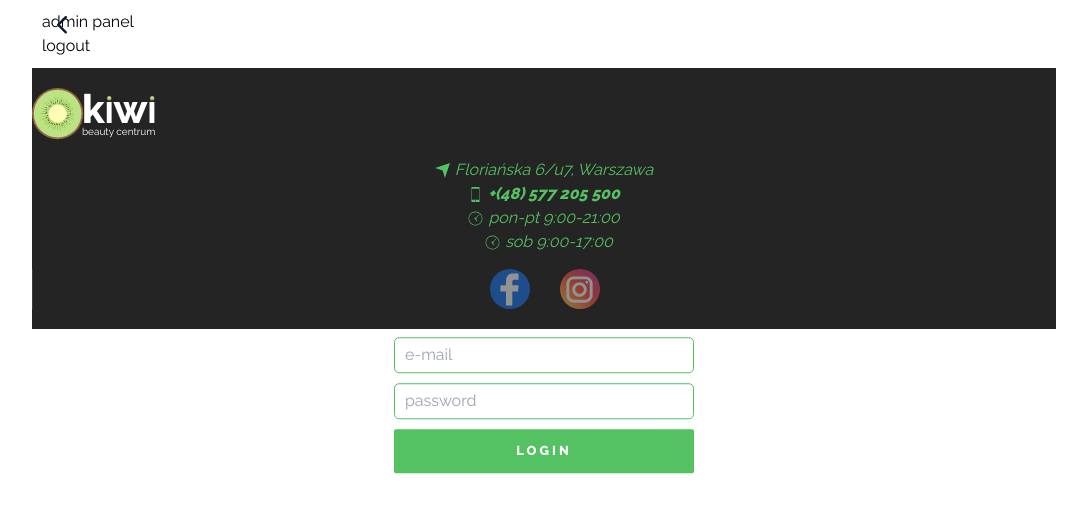
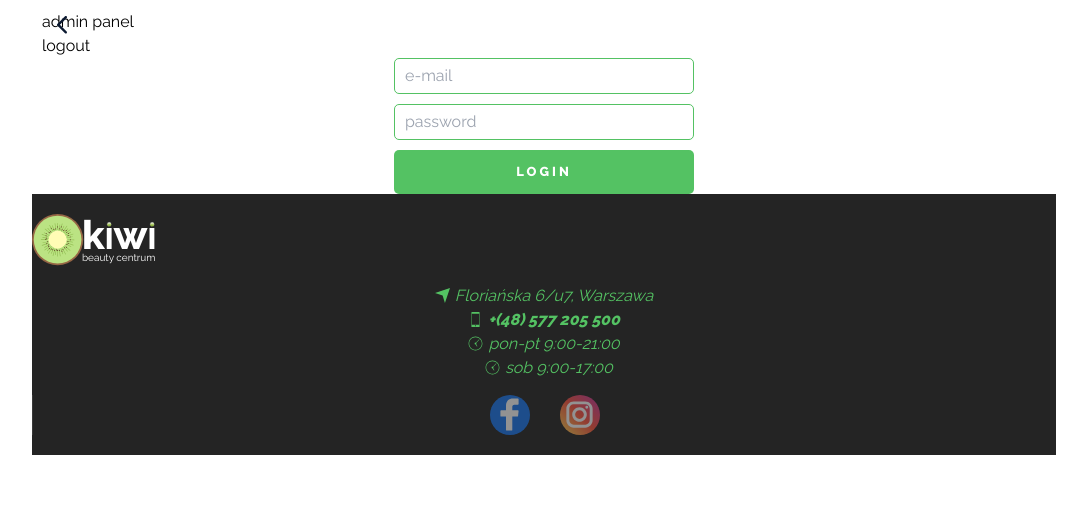
Before and after one commit to vomarchuk/kiwi-beauty-center, a React (Create React App) app: page /adminPanel in a window 1280 px wide. Shown: the top 512 px of the page, without its empty margins (96-1183 px from the left). Built offline with nearby package versions, Linux system fonts and the light colour scheme; no server answers.

Commit message:
recoding Button,FoginForn  module.scss  to tailwind

```diff
--- a/src/components/Button/Button.jsx
+++ b/src/components/Button/Button.jsx
@@ -1,8 +1,7 @@
-import s from "./Button.module.scss";
-export const Button = ({ name, variant, typeBtn, onClick }) => {
+export const Button = ({ name, className, typeBtn, onClick }) => {
   return (
     <button
-      className={`${s["button"]}  ${s[variant]}`}
+      className={`inline-block max-w-300 py-[12px] px-[30px] bg-accentColor rounded-[5px] text-[13px] font-bold uppercase tracking-[3px] text-textColor duration-500 hover:bg-opacity-50 active:bg-opacity-100 active:text-dark ${className}`}
       type={typeBtn}
       onClick={onClick}
     >
--- a/src/components/Button/Button.module.scss
+++ b/src/components/Button/Button.module.scss
@@ -1,66 +1,9 @@
 @import "../../styles/shared.scss";
-
-.button {
-  display: inline-block;
-  padding: 12px 30px;
-  font-family: "Raleway", sans-serif;
-  border: none;
-  font-size: 13px;
-  font-weight: bold;
-  text-transform: uppercase;
-  letter-spacing: 3px;
-  border-radius: 2px;
-  transition: background-color 0.1s ease;
-  transition-timing-function: ease;
-  transition-duration: 0.5s;
-  cursor: pointer;
-}
-
-.reservation {
-  position: absolute;
-  background-color: $accentColor;
-  color: #ffffff;
-  left: 50%;
-  top: 50%;
-  transform: translate(-50%, -50%);
-
-  &:hover {
-    background-color: lighten($accentColor, 35%);
-    color: $accentColor;
-  }
-
-  &:active {
-    background-color: darken($accentColor, 5%);
-  }
-}
-
-.logIn {
-  margin-top: 10px;
-  background-color: $accentColor;
-  color: #ffffff;
-
-  &:hover {
-    background-color: lighten($accentColor, 35%);
-    color: $accentColor;
-  }
-
-  &:active {
-    background-color: darken($accentColor, 5%);
-  }
-}
 
 .more--service {
   margin-top: 20px;
   color: #444444;
   background-color: #fff;
-
-  &:hover {
-    background-color: lighten($accentColor, 35%);
-  }
-
-  &:active {
-    background-color: darken($accentColor, 5%);
-  }
 }
 
 .add_new_service {
--- a/src/components/Header/Header.jsx
+++ b/src/components/Header/Header.jsx
@@ -20,7 +20,10 @@ const Header = () => {
       <NavMenu />
       <Hero />
       <WrapperLink link={RESERVATION_ONLINE} target="_blank">
-        <Button variant="reservation" name="Umów się na wizytę" />
+        <Button
+          className="absolute left-1/2 top-1/2 translate-y-[-50%] translate-x-[-50%] text-textColor bg-accentColor"
+          name="Umów się na wizytę"
+        />
       </WrapperLink>
       <SocialList styles="header" />
       <ContactList styles="header" />
--- a/src/components/LoginForm/LoginForm.jsx
+++ b/src/components/LoginForm/LoginForm.jsx
@@ -3,7 +3,6 @@ import { useForm } from "react-hook-form";
 import { useDispatch } from "react-redux";
 import authOperations from "../../redux/auth/authOperations";
 import { Button } from "../Button";
-import s from "../Modal/Modals.module.scss";
 
 export const LoginForm = () => {
   const {
@@ -21,16 +20,18 @@ export const LoginForm = () => {
   };
 
   return (
-    // <div style={{ marginTop: '50px' }}>
-    <div className="mt-10">
-      <form className={s.loginForm} onSubmit={handleSubmit(onSubmit)}>
+    <div>
+      <form
+        className="flex flex-col items-center"
+        onSubmit={handleSubmit(onSubmit)}
+      >
         <input
-          className={s.input}
+          className="w-[300px] py-[5px] px-[10px] outline-0 border-accentColor border rounded-[5px]"
           placeholder="e-mail"
           {...register("email", { required: true })}
         />
         <input
-          className={s.input}
+          className="w-[300px] mt-10 py-[5px] px-[10px] outline-0 border-accentColor border rounded-[5px]"
           type="password"
           autoComplete="off"
           placeholder="password"
@@ -43,9 +44,11 @@ export const LoginForm = () => {
           })}
         />
         {errors.password && (
-          <p className={s["notification--error"]}>{errors.password.message}</p>
+          <p className="mt-10 text-red before:content-['⚠']">
+            {errors.password.message}
+          </p>
         )}
-        <Button name="LogIn" variant="logIn" typeBtn="submit" />
+        <Button name="LogIn" className="mt-10 w-300" typeBtn="submit" />
       </form>
     </div>
   );
--- a/src/components/Modal/Modals.module.scss
+++ b/src/components/Modal/Modals.module.scss
@@ -8,36 +8,6 @@
   width: 100%;
   background-color: rgba(0, 0, 0, 0.863);
   transition: 250ms cubic-bezier(0.4, 0, 0.2, 1);
-}
-
-.loginForm {
-  position: absolute;
-  display: flex;
-  flex-direction: column;
-  top: 50%;
-  left: 50%;
-  transform: translate(-50%, -50%);
-}
-
-.input {
-  min-width: 300px;
-  padding: 5px 10px;
-  border-radius: 5px;
-  outline: none;
-  border: 1px solid #54c263;
-}
-
-.input:not(first-child) {
-  margin-top: 10px;
-}
-
-.notification--error {
-  margin-top: 10px;
-  color: #bf1650;
-}
-
-.notification--error::before {
-  content: "⚠ ";
 }
 
 //modal add new service
--- a/src/redux/auth/authSlice.jsx
+++ b/src/redux/auth/authSlice.jsx
@@ -25,7 +25,6 @@ const authSlice = createSlice({
       state.error = null;
     },
     [authOperations.logOut.rejected](state, { error }) {
-      state.isLoggedIn = true;
       state.message = error?.message;
     },
   },
--- a/tailwind.config.js
+++ b/tailwind.config.js
@@ -33,9 +33,15 @@ module.exports = {
     },
     spacing: {
       0: "0",
-
+      5: "5px",
       10: "10px",
       20: "20px",
+      30: "30px",
+      200: "200px",
+      300: "300px",
+    },
+    minWidth: {
+      300: "300px",
     },
     extend: {},
   },
```
